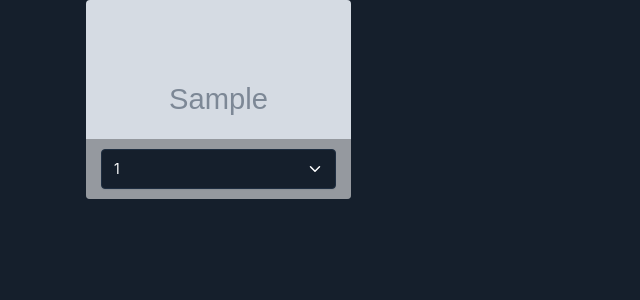
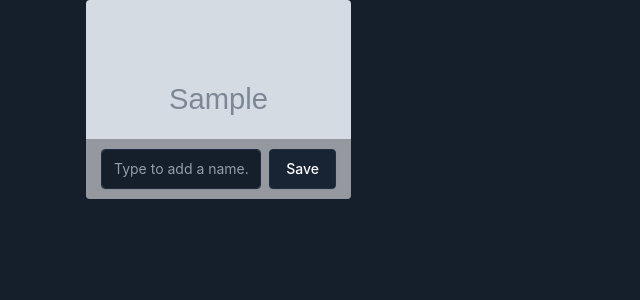
Before and after one commit to ruudverheijden/tag-my-photos, a Flask app: template src/web/templates/faces_overview.html in a window 1280 px wide. Shown: the part 56-356 px from the top of the page, without its empty margins (0-640 px from the left). Run offline with Flask 3, Linux system fonts and the light colour scheme; the template is opened without the code that fills it: most values are stand-ins (such as "Sample title", 1, 10 or a date in 2020); grey boxes marked "Sample" are stand-in pictures; some libraries are stand-ins or nearby versions.

Commit message:
Changing Face Tagging UI to use Autocomplete input field

```diff
--- a/src/utils/tables.py
+++ b/src/utils/tables.py
@@ -28,6 +28,6 @@ faces = Table(
 
 persons = Table(
     'persons', meta,
-    Column('id', Integer, primary_key = True),
-    Column('name', String)
+    Column('id', Integer, primary_key=True),
+    Column('name', String, unique=True)
 )
--- a/src/web/main.py
+++ b/src/web/main.py
@@ -46,7 +46,6 @@ def faces():
             'name': row.name
         } for row in result_persons]
         conn.close()
-        print(faces)
     return render_template('faces_overview.html', faces=faces, persons=persons)
 
 @app.route("/thumbnail/<path:filename>")
--- a/src/web/templates/faces_overview.html
+++ b/src/web/templates/faces_overview.html
@@ -11,12 +11,14 @@
             </a>
             <figcaption class="figure-caption">
               <form>
-                <select class="form-select">
-                  <option selected>{{ face.face_id | default('Unknown')}}</option>
-                  <option value="1">Person</option>
-                  <option value="2">Person</option>
-                  <option value="3">Person</option>
-                </select>
+                  <div class="row g-2">
+                    <div class="col">
+                      <input class="form-control" list="persons" placeholder="Type to add a name...">
+                    </div>
+                    <div class="col-auto">
+                      <input type="submit" class="btn" value="Save" />
+                    </div>
+                  </div>
               </form>
             </figcaption>
           </figure>
@@ -24,12 +26,22 @@
       {% endfor %}
     </div>
   </div>
+  <datalist id="persons">
+    {% for person in persons %}
+      <option value="{{ person.name }}"></option>
+    {% endfor %}
+  </datalist>
 {% endblock %}
 
 {% block style %}
   <style>
+    .figure {
+      width: 100%;
+    }
+
     .figure-img {
       margin-bottom: 0;
+      width: 100%;
     }
 
     .figure-caption {
```
